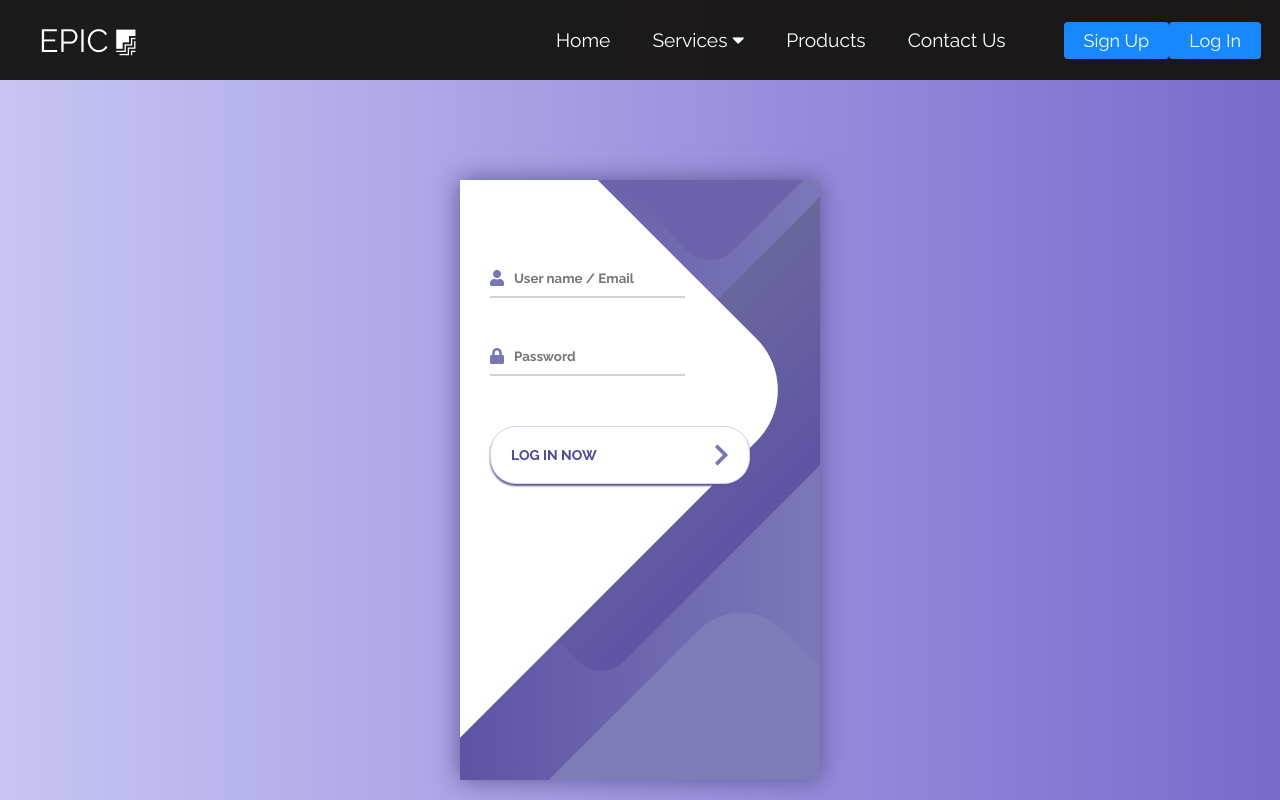
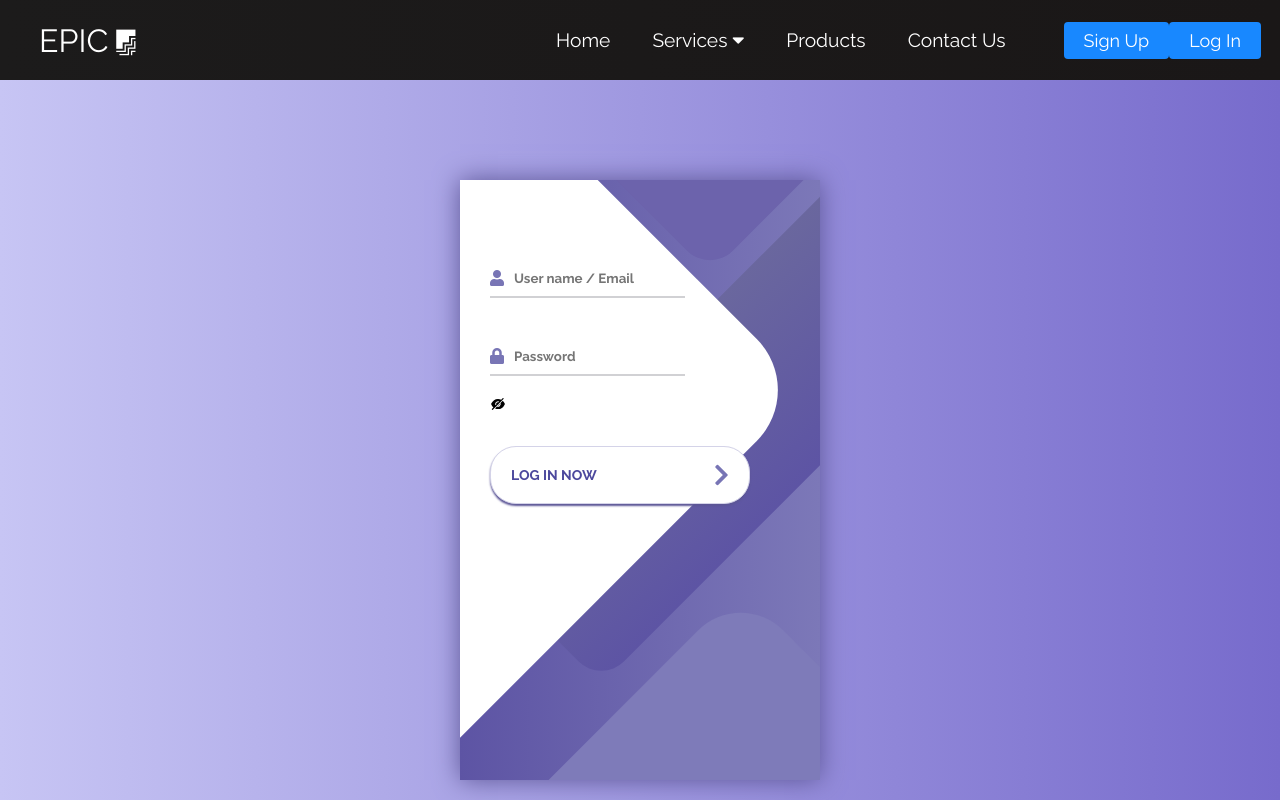
Before and after one commit to code-codes/mainpage, a React (Create React App) app: page /log-in in a window 1280 px wide. Shown: the top 800 px of the page. Built offline with nearby package versions, Linux system fonts and the light colour scheme; the HTML template or start-up script is replaced by a standard one.

Commit message:
Update login.js

```diff
--- a/src/components/pages/login.js
+++ b/src/components/pages/login.js
@@ -1,7 +1,14 @@
 import React,{useState} from 'react';
 import './login.css';
+import {AiFillEyeInvisible,AiFillEye} from 'react-icons/ai';
 
 function Login(){
+
+	const [passwordEye,setPasswordEye]=useState(false);
+
+	const handlepasswordclick=()=>{
+		setPasswordEye(!passwordEye)
+	}
   const [details,setDetails]=useState({email:"",password:""});
   const submitHandler=e=>{
     e.preventDefault();
@@ -20,7 +27,12 @@ function Login(){
 				</div>
 				<div class="login__field">
 					<i class="login__icon fas fa-lock"></i>
-					<input type="password" class="login__input" placeholder="Password" name='password'  onChange={e=>setDetails({...details,password:e.target.value}) }  value={details.password}></input>
+					<input type={(passwordEye===false)?'password':'text'} class="login__input" placeholder="Password" name='password'  onChange={e=>setDetails({...details,password:e.target.value}) }  value={details.password}></input>
+				</div>
+				<div >
+				{
+					(passwordEye===false)?<AiFillEyeInvisible onClick={handlepasswordclick}></AiFillEyeInvisible>:<AiFillEye onClick={handlepasswordclick}></AiFillEye>
+				}
 				</div>
 				<button class="button login__submit">
 					<span class="button__text">Log In Now</span>
```
